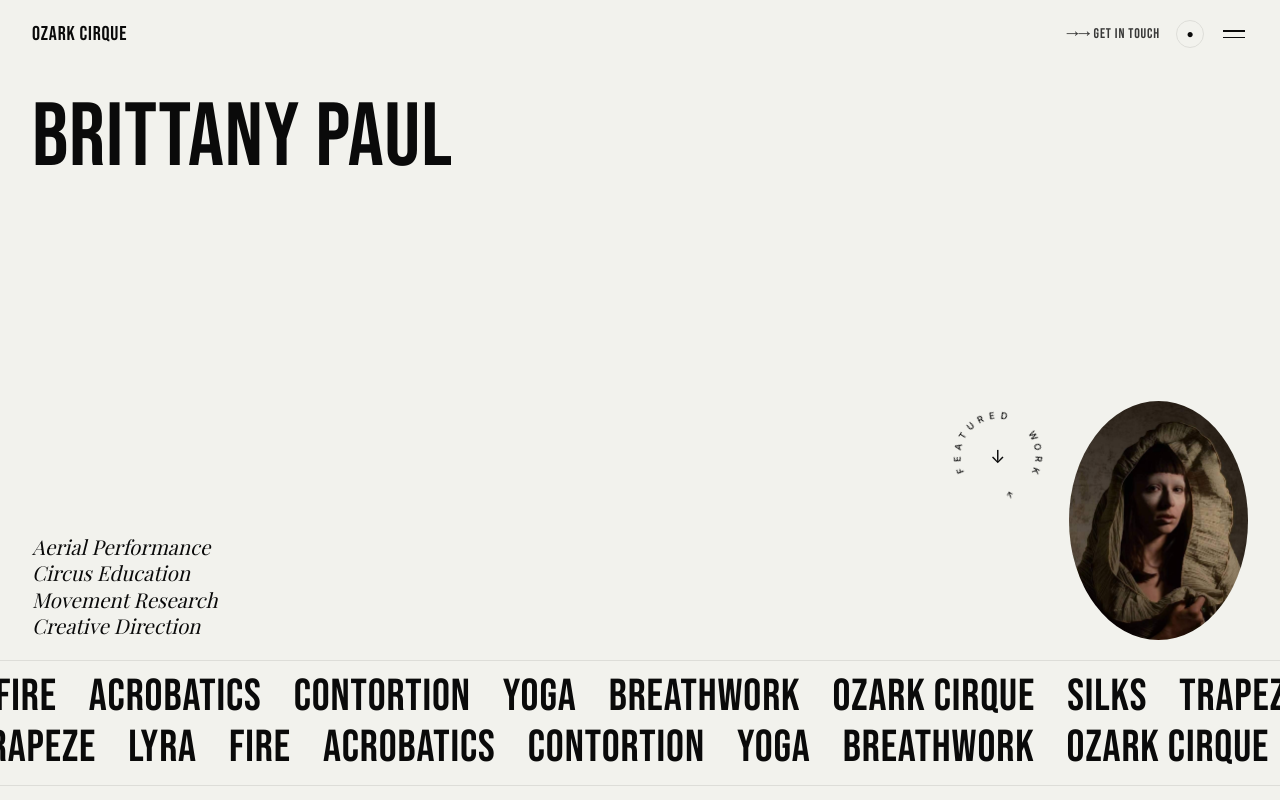
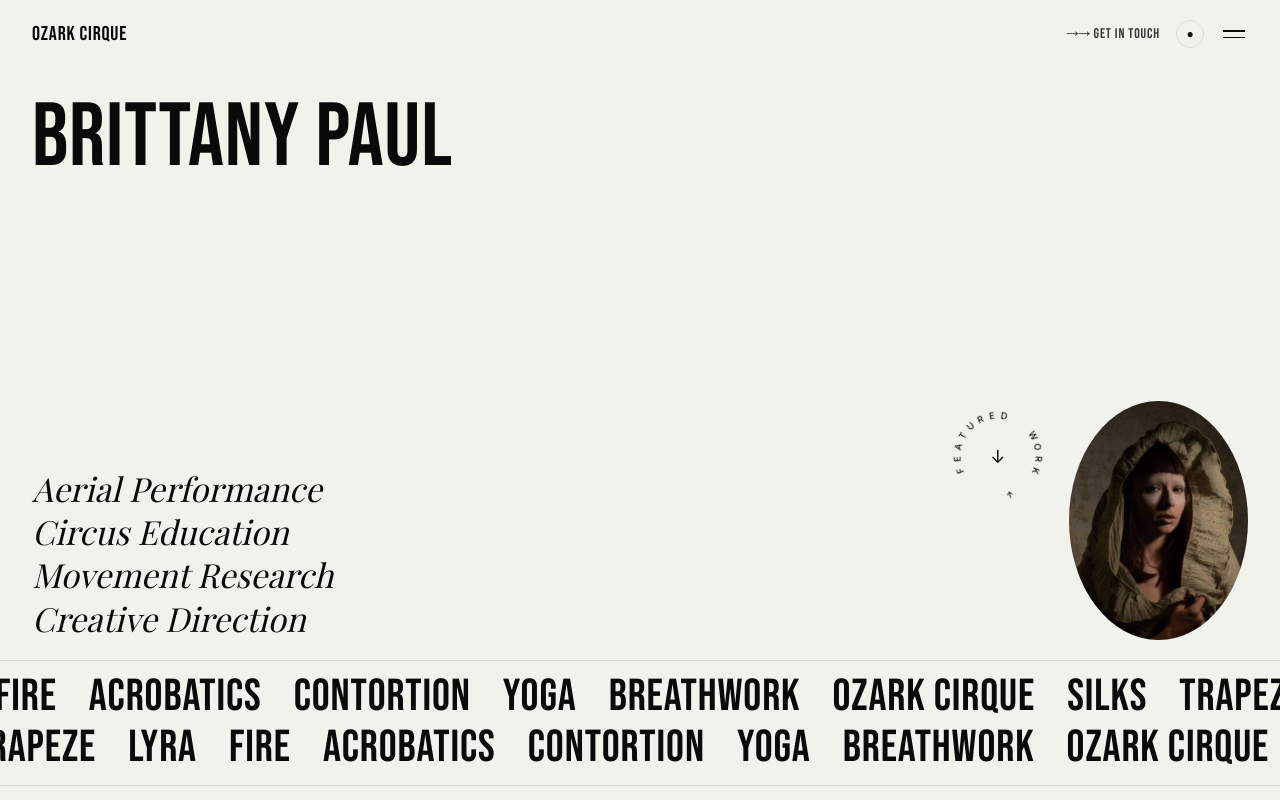
Before and after one commit to dario1209/ozark-cirque-v3, a Next.js app: page / in a window 1280 px wide. Shown: the top 800 px of the page. Built offline with nearby package versions, Linux system fonts and the light colour scheme; a web font is replaced by a local one.

Commit message:
increase disciplines text size in hero

```diff
--- a/src/app/page.module.css
+++ b/src/app/page.module.css
@@ -32,7 +32,7 @@
   display: flex;
   flex-direction: column;
   font-family: var(--serif);
-  font-size: clamp(14px, 1.6vw, 22px);
+  font-size: clamp(20px, 2.6vw, 34px);
   font-style: italic;
   line-height: 1.3;
   color: var(--fg);
```
